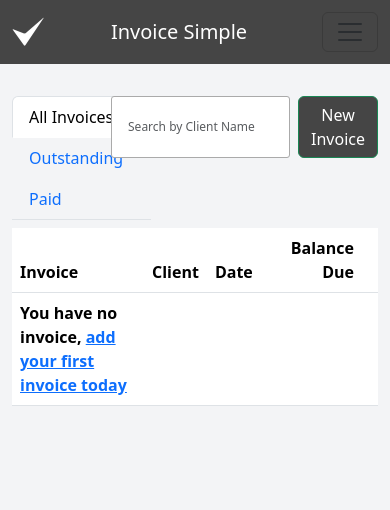
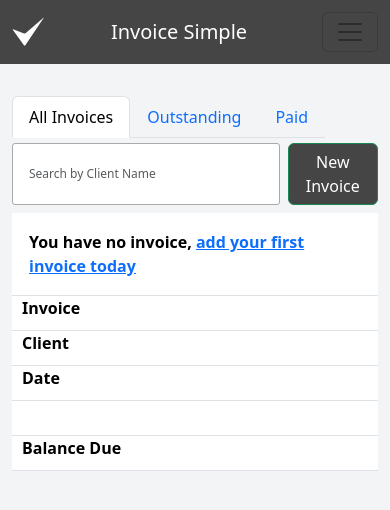
Before and after one commit to Hussaingoraya/invoice_tool-Express-js, a React (Vite) app: page / in a window 390 px wide. Shown: the top 510 px of the page. Built offline with nearby package versions, Linux system fonts and the light colour scheme.

Commit message:
adding some media queries

```diff
--- a/src/Components/Estimates.jsx
+++ b/src/Components/Estimates.jsx
@@ -11,7 +11,7 @@
 
     <div className="container">
       <div className="row">
-        <div className="col-5">
+        <div className="col-5 navtab">
           <ul className="nav nav-tabs" id="myTab" role="tablist">
             <li className="nav-item" role="presentation">
               <button
@@ -58,7 +58,7 @@
           </ul>
         </div>
         <div className="col-2"></div>
-        <div className="col-5">
+        <div className="col-5 invoice-search">
           <form className=" form-search-bar" role="search">
             <input
               className="form-control me-2 search-bar"
--- a/src/Components/Invoices.jsx
+++ b/src/Components/Invoices.jsx
@@ -10,7 +10,7 @@
 
       <div className="container">
         <div className="row">
-          <div className="col-5">
+          <div className="col-5 navtab">
             <ul className="nav nav-tabs" id="myTab" role="tablist">
               <li className="nav-item" role="presentation">
                 <button
@@ -57,7 +57,7 @@
             </ul>
           </div>
           <div className="col-2"></div>
-          <div className="col-5">
+          <div className="col-5 invoice-search">
             <form className=" form-search-bar" role="search">
               <input
                 className="form-control me-2 search-bar"
--- a/src/Components/Nav.css
+++ b/src/Components/Nav.css
@@ -26,13 +26,13 @@
 }
 
 .navbar-collapse {
-    background-color: #5e5e5e;
+    background-color: #454545;
     z-index: 1;
   }
 
-  .navbar-collapse.show {
+  /* .navbar-collapse.show {
     background-color: #5e5e5e;
-  }
+  } */
 
 .navbar .logo {
   height: 32px;
@@ -125,3 +125,67 @@
   .export{
     margin-right: 10px;
   }
+
+
+  @media screen and (max-width: 991px) {
+    .invoice-search{
+        width: 100%;
+    }
+    .search-bar{
+        width: 100%;
+    }
+    .navtab{
+        width: auto;
+        margin-bottom: 5px;
+    }
+
+  }
+
+
+  @media (max-width: 767px) {
+    .table, .table thead, .table tbody, .table th, .table td, .table tr {
+      display: block;
+    }
+
+    .table thead tr {
+      position: absolute;
+      top: -9999px;
+      left: -9999px;
+    }
+
+    .table tr {
+      margin: 0 0 1rem 0;
+    }
+
+    .table td, .table th {
+      position: relative;
+      padding-left: 50%;
+      text-align: left;
+    }
+
+    .table td:before, .table th:before {
+      position: absolute;
+      top: 0;
+      left: 10px;
+      width: 45%;
+      padding-right: 10px;
+      white-space: nowrap;
+      font-weight: bold;
+    }
+
+    .table td:nth-of-type(1):before { content: "Invoice"; }
+    .table td:nth-of-type(2):before { content: "Client"; }
+    .table td:nth-of-type(3):before { content: "Date"; }
+    .table td:nth-of-type(4):before { content: ""; }
+    .table td:nth-of-type(5):before { content: "Balance Due"; }
+    .table td:nth-of-type(6):before { content: ""; }
+  }
+
+  .table {
+    width: 100%;
+    border-collapse: collapse;
+  }
+
+  .table th, .table td {
+    padding: 17px;
+  }
--- a/src/Components/Report.jsx
+++ b/src/Components/Report.jsx
@@ -10,7 +10,7 @@
 
     <div className="container">
       <div className="row">
-        <div className="col-5">
+        <div className="col-5 navtab">
           <ul className="nav nav-tabs" id="myTab" role="tablist">
             <li className="nav-item" role="presentation">
               <button
@@ -57,7 +57,7 @@
           </ul>
         </div>
         <div className="col-2"></div>
-        <div className="col-5">
+        <div className="col-5 invoice-search">
           <form className=" form-search-bar" role="search">
             <input
               className="form-control me-2 search-bar"
```
